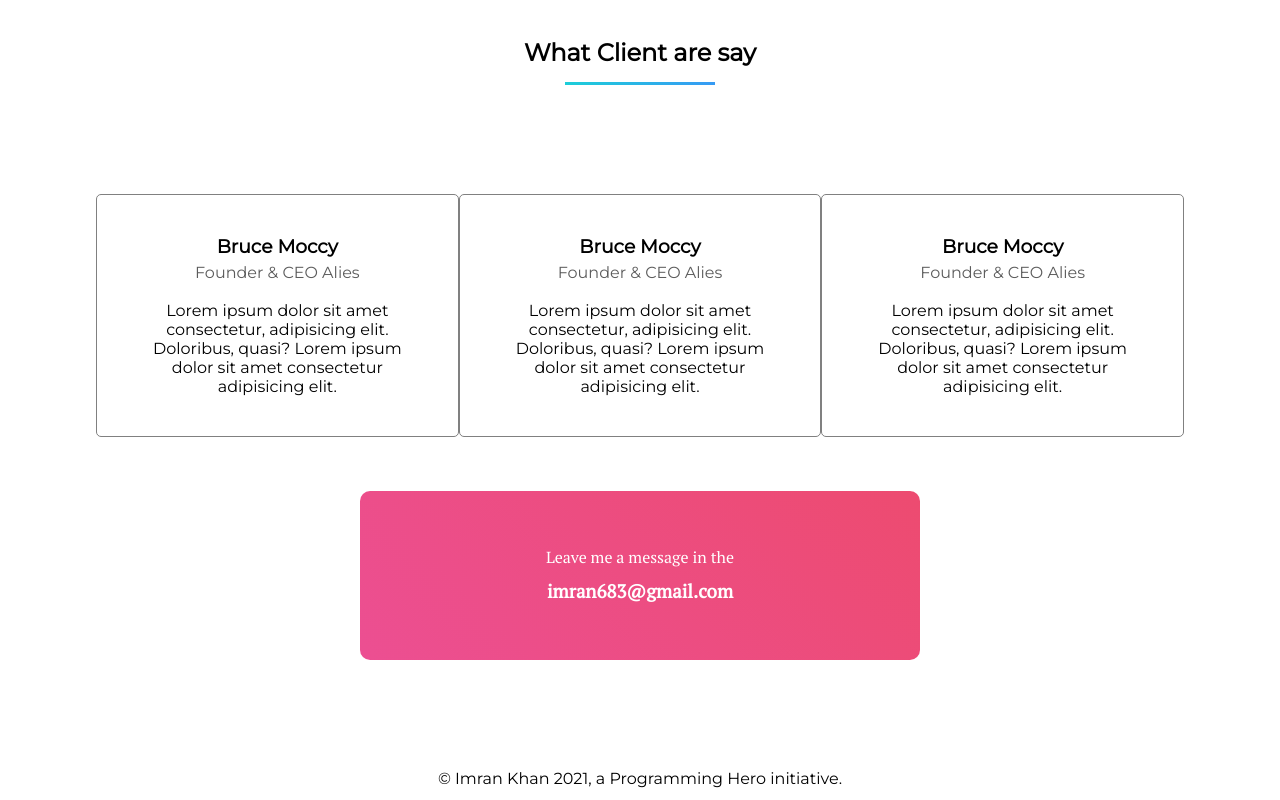
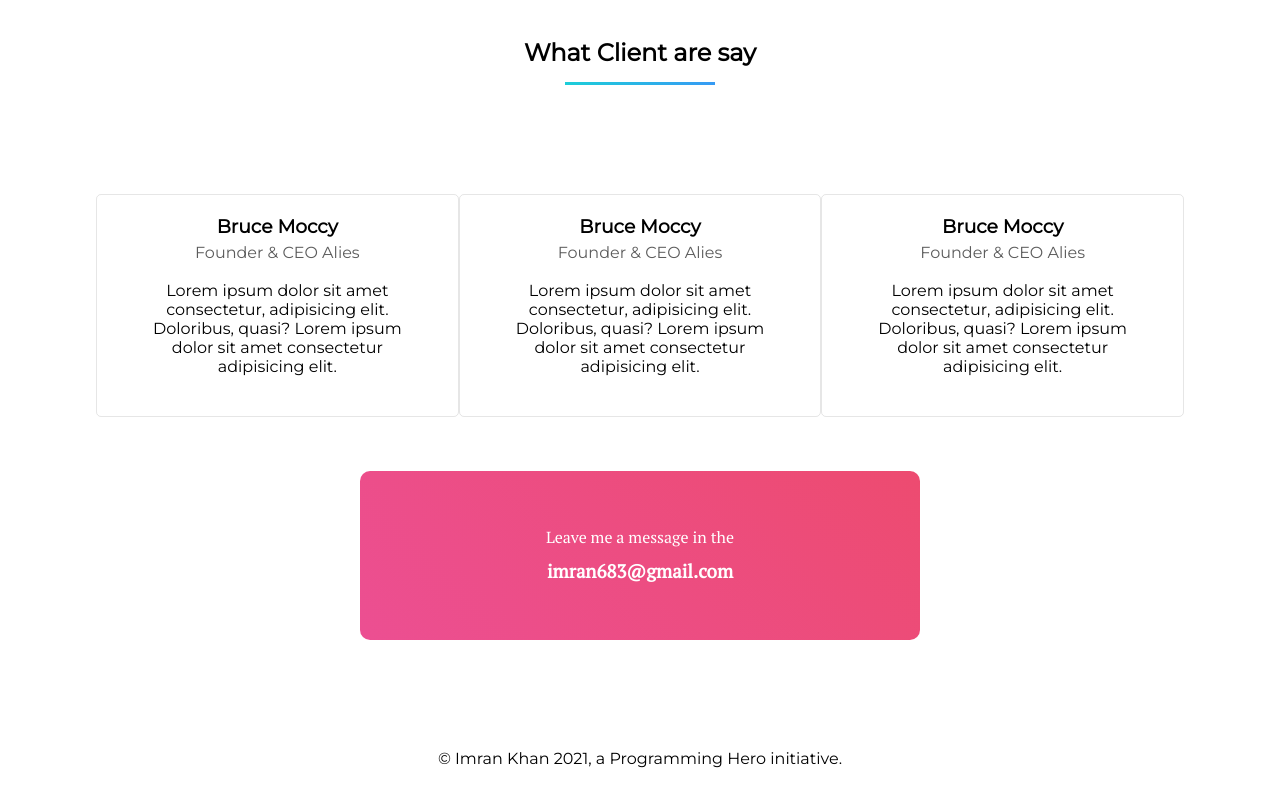
Before and after one commit to codingimran/peronal-website, a plain HTML site: page index.html in a window 1280 px wide. Shown: the part 1613-2413 px from the top of the page. Drawn offline with Linux system fonts and the light colour scheme.

Commit message:
some style changed

```diff
--- a/css/style.css
+++ b/css/style.css
@@ -159,10 +159,15 @@ footer {
 
 .cm-style {
   width: 400px;
-  border: 1px solid gray;
+  border: 1px solid rgba(128, 128, 128, 0.2);
   margin: 5% auto;
   padding: 40px;
+  padding-top: 20px;
   border-radius: 5px;
+}
+
+.cm-style:hover {
+  box-shadow: 10px 10px 20px rgba(128, 128, 128, 0.2);
 }
 
 .whosays {
```
